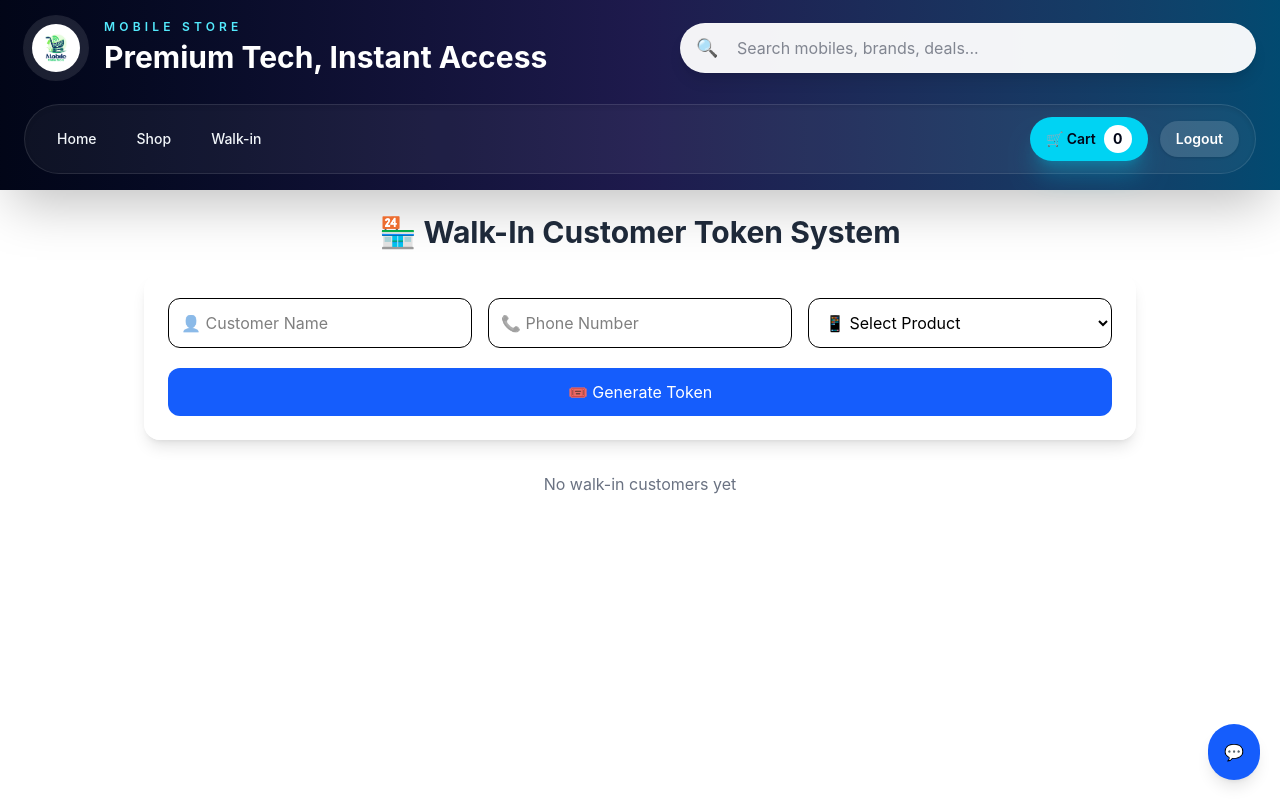
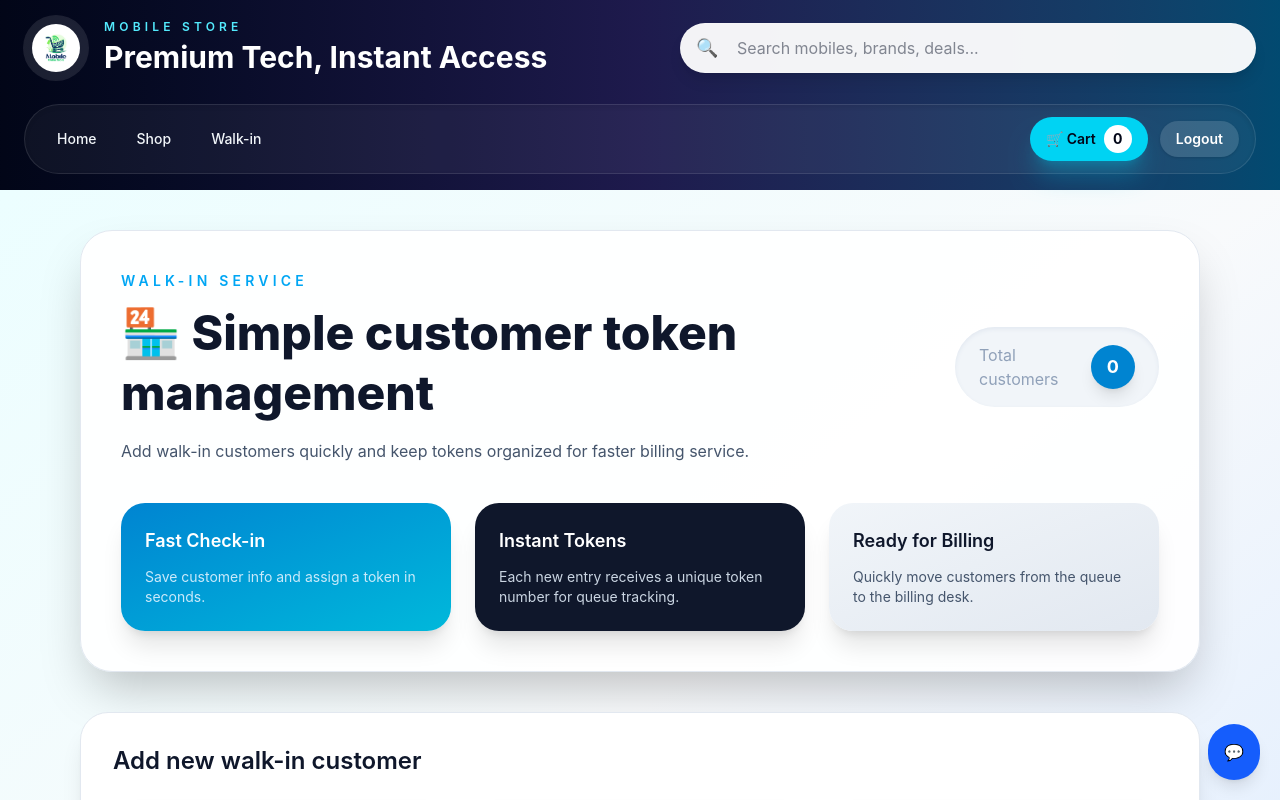
Before and after one commit to Rani-168/reimagined-disco, a React (Vite) app: page /walkin in a window 1280 px wide. Shown: the top 800 px of the page. Built offline with nearby package versions, Linux system fonts and the light colour scheme.

Commit message:
added react page code

```diff
--- a/src/pages/WalkIn.jsx
+++ b/src/pages/WalkIn.jsx
@@ -36,91 +36,118 @@ export function WalkIn() {
   };
 
   return (
-    <div className="max-w-5xl mx-auto px-4 py-6">
+    <div className="min-h-screen bg-gradient-to-br from-cyan-50 via-slate-50 to-blue-100 py-10">
+      <div className="max-w-6xl mx-auto px-4">
 
-      <h1 className="text-3xl font-bold text-gray-800 mb-6 text-center">
-        🏪 Walk-In Customer Token System
+        <div className="bg-white/95 border border-slate-200 shadow-2xl rounded-[32px] p-10 mb-10">
+          <div className="flex flex-col gap-6 lg:flex-row lg:items-center lg:justify-between">
+            <div>
+              <p className="text-sm uppercase tracking-[0.3em] text-sky-500 font-semibold mb-3">Walk-In Service</p>
+              <h1 className="text-4xl sm:text-5xl font-extrabold text-slate-900 leading-tight">
+                🏪 Simple customer token management
               </h1>
+              <p className="text-slate-600 mt-4 max-w-2xl">
+                Add walk-in customers quickly and keep tokens organized for faster billing service.
+              </p>
+            </div>
 
-      {/* FORM */}
-      <div className="bg-white/80 p-6 rounded-2xl shadow-lg mb-8">
-        <div className="grid md:grid-cols-3 gap-4">
+            <div className="inline-flex items-center gap-4 rounded-full bg-slate-100 px-6 py-4 shadow-inner shadow-slate-200">
+              <div className="text-slate-400">Total customers</div>
+              <div className="rounded-full bg-sky-600 px-4 py-2 text-white font-bold text-lg shadow-lg">
+                {customers.length}
+              </div>
+            </div>
+          </div>
 
+          <div className="mt-10 grid gap-6 lg:grid-cols-3">
+            <div className="rounded-3xl bg-gradient-to-br from-sky-600 to-cyan-500 p-6 text-white shadow-xl">
+              <h2 className="text-lg font-semibold">Fast Check-in</h2>
+              <p className="mt-3 text-sm text-sky-100/90">Save customer info and assign a token in seconds.</p>
+            </div>
+            <div className="rounded-3xl bg-slate-900 p-6 text-white shadow-xl">
+              <h2 className="text-lg font-semibold">Instant Tokens</h2>
+              <p className="mt-3 text-sm text-slate-300">Each new entry receives a unique token number for queue tracking.</p>
+            </div>
+            <div className="rounded-3xl bg-gradient-to-br from-slate-100 to-slate-200 p-6 shadow-xl">
+              <h2 className="text-lg font-semibold text-slate-900">Ready for Billing</h2>
+              <p className="mt-3 text-sm text-slate-600">Quickly move customers from the queue to the billing desk.</p>
+            </div>
+          </div>
+        </div>
+
+        <div className="bg-white border border-slate-200 shadow-xl rounded-[28px] p-8 mb-10">
+          <h2 className="text-2xl font-semibold text-slate-900 mb-6">Add new walk-in customer</h2>
+          <div className="grid gap-5 md:grid-cols-3">
             <input
               placeholder="👤 Customer Name"
               value={name}
               onChange={(e) => setName(e.target.value)}
-            className="border p-3 rounded-xl"
+              className="rounded-3xl border border-slate-300 bg-slate-50 px-5 py-4 text-slate-900 shadow-sm outline-none transition duration-300 focus:border-sky-400 focus:bg-white"
             />
-
             <input
               placeholder="📞 Phone Number"
               value={phone}
               onChange={(e) => setPhone(e.target.value)}
-            className="border p-3 rounded-xl"
+              className="rounded-3xl border border-slate-300 bg-slate-50 px-5 py-4 text-slate-900 shadow-sm outline-none transition duration-300 focus:border-sky-400 focus:bg-white"
             />
-
             <select
               value={product}
               onChange={(e) => setProduct(e.target.value)}
-            className="border p-3 rounded-xl"
+              className="rounded-3xl border border-slate-300 bg-slate-50 px-5 py-4 text-slate-900 shadow-sm outline-none transition duration-300 focus:border-sky-400 focus:bg-white"
             >
               <option value="">📱 Select Product</option>
               {products.map((p) => (
                 <option key={p.id}>{p.name}</option>
               ))}
             </select>
-
           </div>
 
           <button
             onClick={handleAdd}
-          className="mt-5 w-full bg-blue-600 text-white py-3 rounded-xl"
+            className="mt-8 w-full rounded-3xl bg-gradient-to-r from-sky-600 to-cyan-500 py-4 text-lg font-semibold text-white shadow-xl shadow-sky-300/40 transition duration-300 hover:from-sky-700 hover:to-cyan-600"
           >
             🎟️ Generate Token
           </button>
         </div>
 
-      {/* CUSTOMER LIST */}
         {customers.length === 0 ? (
-        <p className="text-center text-gray-500">
-          No walk-in customers yet
-        </p>
+          <div className="rounded-[28px] border border-dashed border-slate-300 bg-white/80 p-12 text-center text-slate-500 shadow-sm">
+            <p className="text-xl font-semibold text-slate-800">No walk-in customers yet</p>
+            <p className="mt-3">Start by adding a customer to generate the first token.</p>
+          </div>
         ) : (
-        <div className="space-y-4">
-
+          <div className="space-y-6">
             {customers.map((c) => (
               <div
                 key={c.id}
-              className="bg-white p-4 rounded-2xl shadow flex justify-between items-center"
+                className="grid gap-6 rounded-[28px] border border-slate-200 bg-white p-6 shadow-xl sm:grid-cols-[1.8fr_1fr] lg:grid-cols-[2fr_1fr]"
               >
-
-              {/* Info */}
                 <div>
-                <p className="font-bold text-lg">{c.name}</p>
-                <p className="text-sm text-gray-500">📱 {c.product}</p>
-                <p className="text-xs text-gray-400">📞 {c.phone}</p>
+                  <p className="text-xl font-semibold text-slate-900">{c.name}</p>
+                  <div className="mt-3 flex flex-wrap gap-3 text-sm text-slate-500">
+                    <span className="inline-flex items-center gap-2 rounded-full bg-slate-100 px-3 py-1">📱 {c.product}</span>
+                    <span className="inline-flex items-center gap-2 rounded-full bg-slate-100 px-3 py-1">📞 {c.phone}</span>
+                    <span className="inline-flex items-center gap-2 rounded-full bg-slate-100 px-3 py-1">🕒 {c.time}</span>
+                  </div>
                 </div>
 
-              {/* Token + Button */}
-              <div className="text-right">
-                <p className="text-2xl font-bold text-blue-600">
-                  #{c.token}
-                </p>
-
+                <div className="flex flex-col justify-between gap-4 text-right">
+                  <div>
+                    <p className="text-4xl font-extrabold text-sky-600">#{c.token}</p>
+                    <p className="text-sm uppercase tracking-[0.2em] text-slate-400">Token ID</p>
+                  </div>
                   <button
                     onClick={() => navigate(`/billing/${c.id}`)}
-                  className="mt-2 bg-green-500 text-white px-3 py-1 rounded hover:bg-green-600"
+                    className="rounded-3xl bg-gradient-to-r from-emerald-500 to-teal-500 py-3 text-sm font-semibold text-white shadow-lg shadow-emerald-300/30 transition duration-300 hover:from-emerald-600 hover:to-teal-600"
                   >
                     Start Billing
                   </button>
                 </div>
-
               </div>
             ))}
-
           </div>
         )}
+      </div>
     </div>
   );
 }
```
Lines whose indentation alone changed are shown as unchanged.
